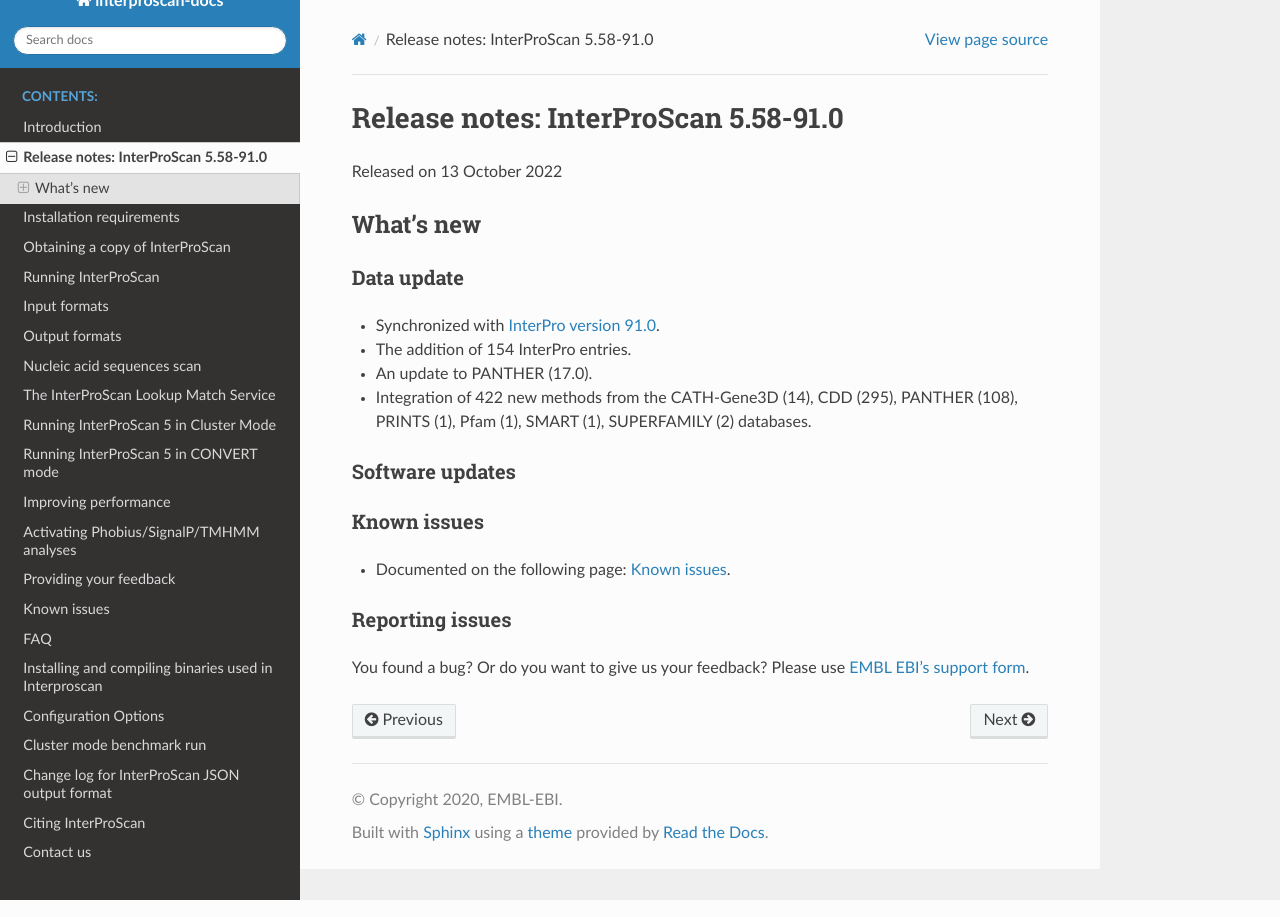
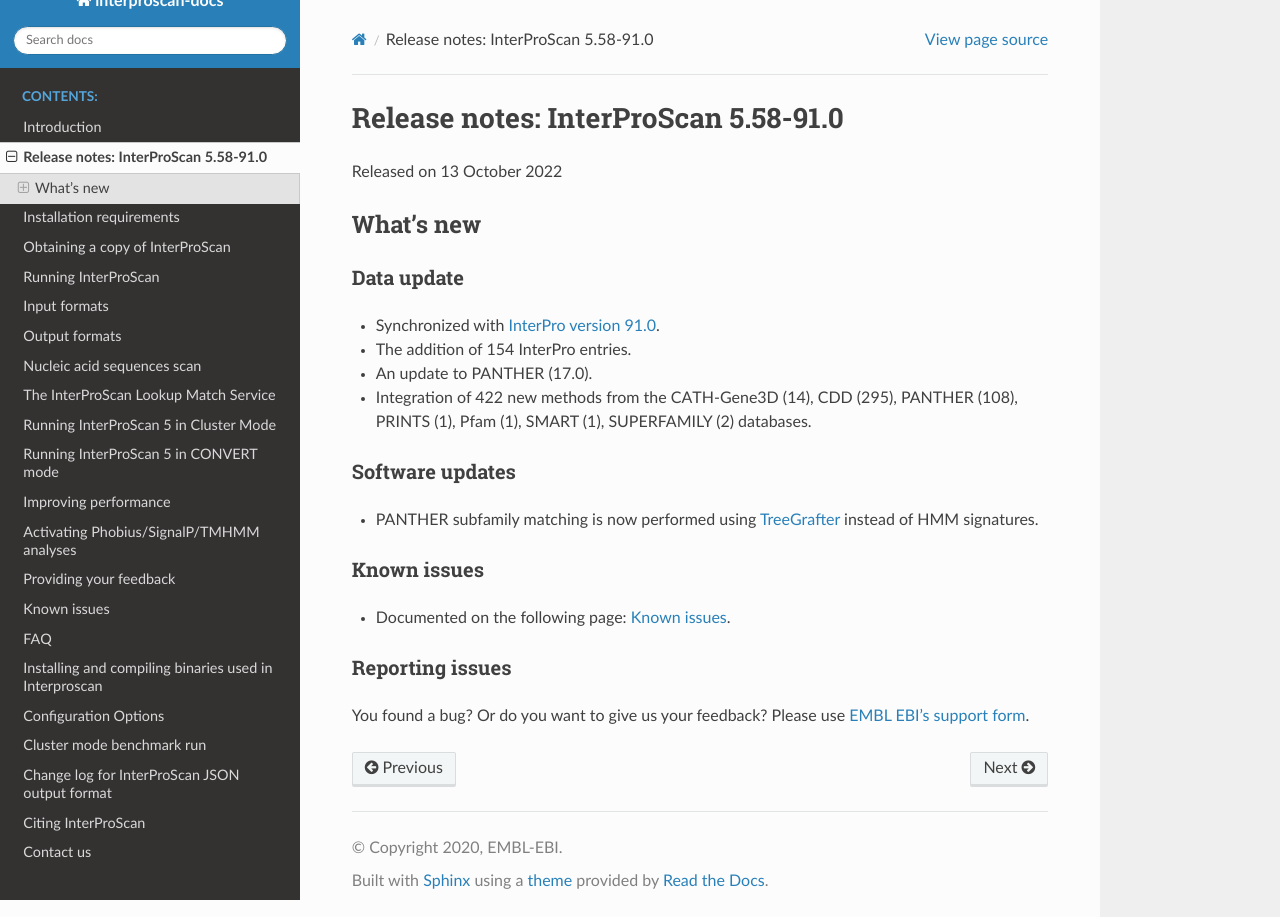
Before and after one commit to ebi-pf-team/interproscan-docs, a Sphinx documentation site: the page built from docs/ReleaseNotes.rst, in a window 1280 px wide. Built offline with Sphinx 7.4.7 and the Read the Docs theme 2.0.0, drawn with Linux system fonts in a browser that asks for light colours.

Commit message:
describe software update

```diff
--- a/docs/ReleaseNotes.rst
+++ b/docs/ReleaseNotes.rst
@@ -17,6 +17,7 @@
 Software updates
 ^^^^^^^^^^^^^^^^
 
+- PANTHER subfamily matching is now performed using `TreeGrafter <https://github.com/ebi-pf-team/treegrafter>`__ instead of HMM signatures.
 
 
 Known issues
```
